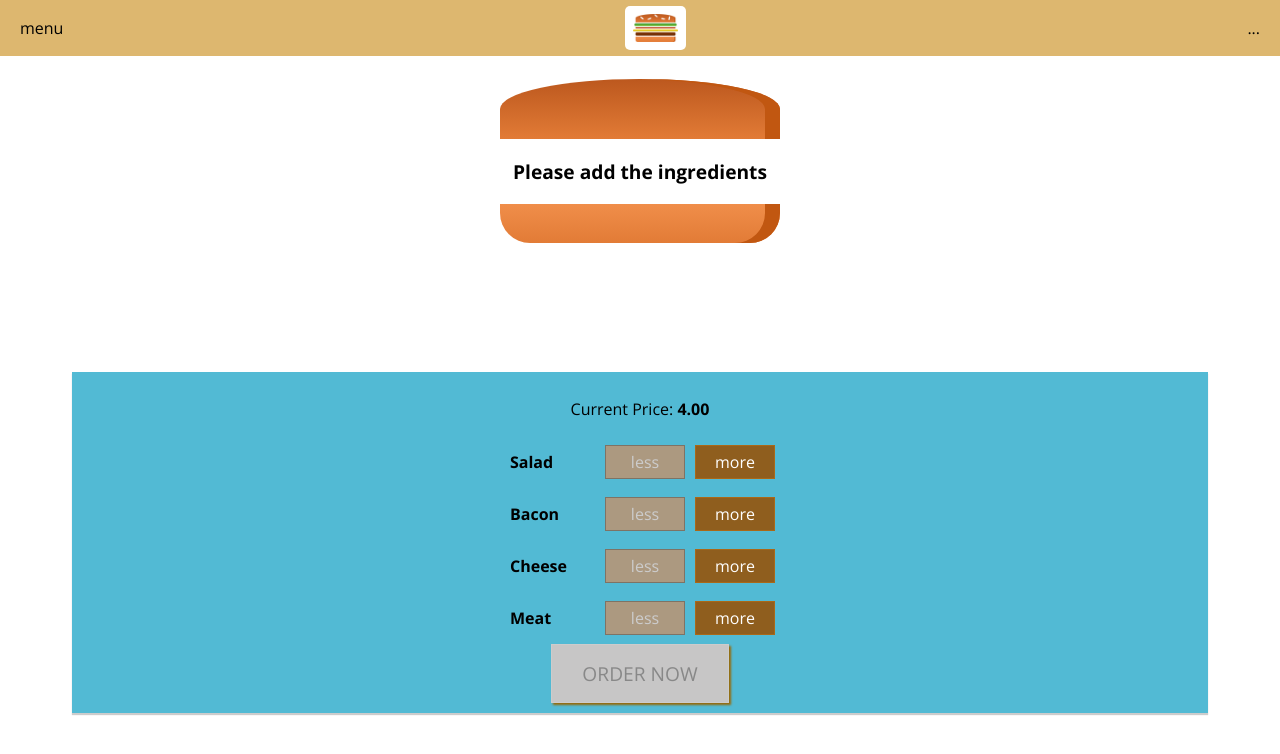
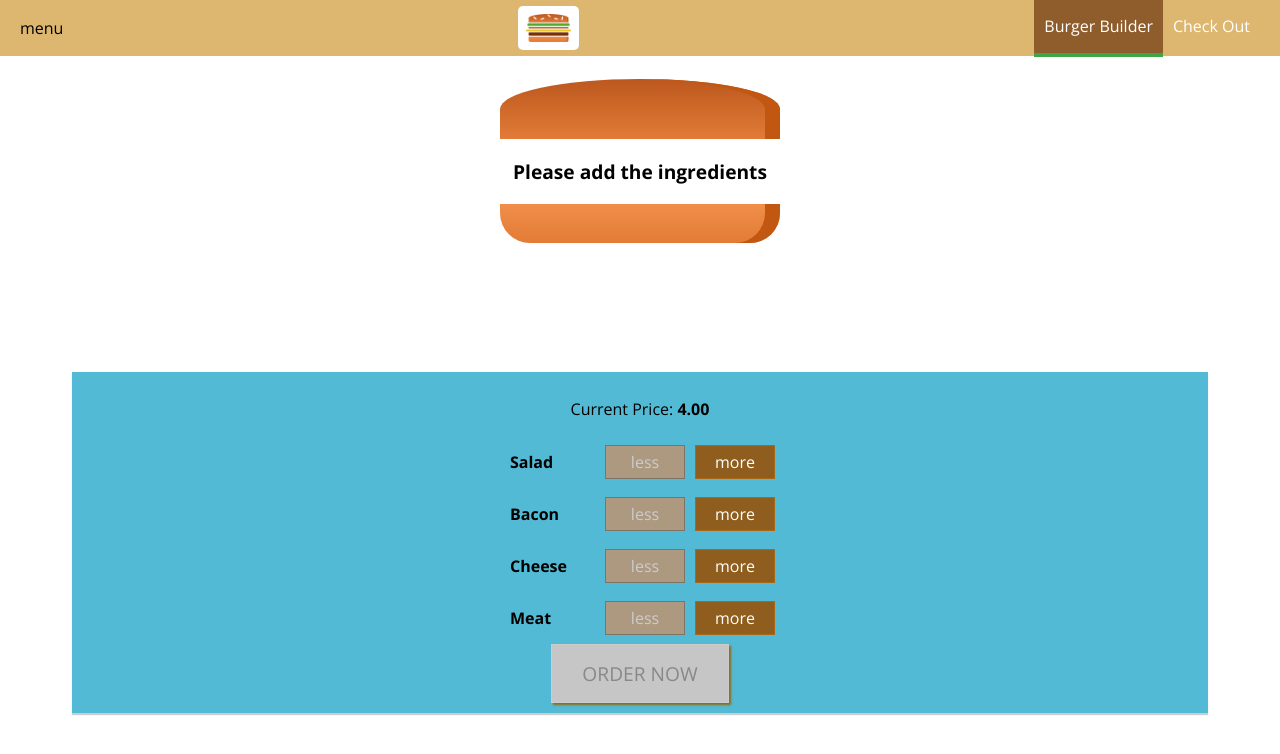
Before and after one commit to linglingTabuteau/projet-react-burgerbuilder, a React (Create React App) app: page / in a window 1280 px wide. Shown: the top 754 px of the page. Built offline with nearby package versions, Linux system fonts and the light colour scheme.

Commit message:
145 Adding reusa~ble Navigation Item

```diff
--- /dev/null
+++ b/src/components/Navigation/NavigationItems/NavigationItem/NavigationItem.jsx
@@ -0,0 +1,12 @@
+import React from 'react';
+import classes from './NavigationItem.module.css';
+
+const navigationItem = (props) => (
+  <li className={classes.NavigationItem}>
+    <a
+    href={props.link}
+    className={props.active ? classes.active : null}>{props.children}</a>
+  </li >
+);
+
+export default navigationItem;
--- /dev/null
+++ b/src/components/Navigation/NavigationItems/NavigationItem/NavigationItem.module.css
@@ -0,0 +1,25 @@
+.NavigationItem {
+  margin     : 0;
+  box-sizing : border-box;
+  display    : flex;
+  height     : 100%;
+  align-items: center;
+}
+
+.NavigationItem a {
+  color          : white;
+  text-decoration: none;
+  height         : 100%;
+  padding        : 16px 10px;
+  border-bottom  : 4px solid transparent;
+  box-sizing     : border-box;
+  display        : block;
+}
+
+.NavigationItem a:hover,
+.NavigationItem a:active,
+.NavigationItem a.active {
+  background-color: #8F5c2c;
+  border-bottom   : 4px solid #40a448;
+  color           : white;
+}
--- /dev/null
+++ b/src/components/Navigation/NavigationItems/NavigationItems.jsx
@@ -0,0 +1,14 @@
+import React from 'react';
+import classes from './NavigationItems.module.css';
+import NavigationItem from './NavigationItem/NavigationItem';
+
+const NavigationItems = (props) => (
+  <ul className={classes.NavigationItems}>
+    {/* active est un short writing. like active={true} */}
+    <NavigationItem link={"/"} active>Burger Builder</NavigationItem>
+    <NavigationItem link={"/"}>Check Out</NavigationItem>
+  </ul>
+);
+
+
+export default NavigationItems;
--- /dev/null
+++ b/src/components/Navigation/NavigationItems/NavigationItems.module.css
@@ -0,0 +1,8 @@
+.NavigationItems {
+  margin     : 0;
+  padding    : 0;
+  display    : flex;
+  align-items: center;
+  list-style : none;
+  height     : 100%;
+}
--- a/src/components/Navigation/Toolbar/Toolbar.jsx
+++ b/src/components/Navigation/Toolbar/Toolbar.jsx
@@ -1,14 +1,15 @@
 import React from 'react';
 import classes from './Toolbar.module.css';
 import Logo from '../../Logo/Logo';
+import NavigationItems from '../NavigationItems/NavigationItems';
 
 const Toolbar = () => (
   <header className={classes.Toolbar}>
     <div>menu</div>
     <Logo />
     <nav>
-      ...
-  </nav>
+      <NavigationItems />
+    </nav>
   </header>
 );
 
--- a/src/components/UI/Modal/Modal.jsx
+++ b/src/components/UI/Modal/Modal.jsx
@@ -8,7 +8,7 @@
   <Aux>
     <Backdrop
       show={props.show}
-      clicked={props.modalClosed}
+      modalClosed={props.modalClosed}
     />
     <div
       className={classes.Modal}
```
